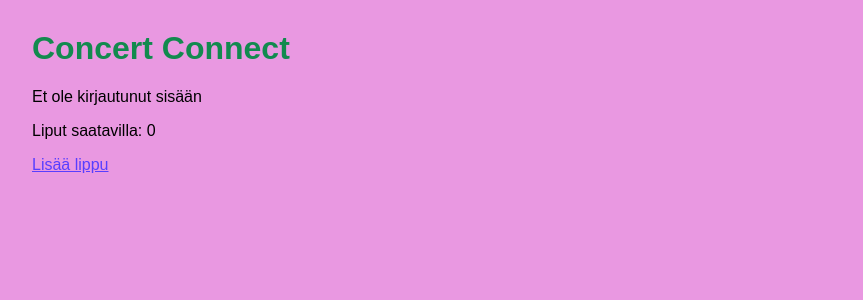
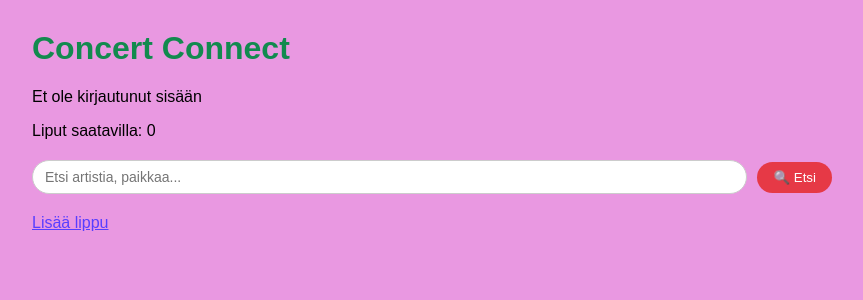
Before and after one commit to dinbarss/concert-connect, a Flask app: page / in a window 1280 px wide. Shown: the part 58-358 px from the top of the page, without its empty margins (208-1071 px from the left). Run offline with Flask 3, Linux system fonts and the light colour scheme; data that the repository does not hold is empty.

Commit message:
Add styled search bar with category support

```diff
--- a/static/style_main.css
+++ b/static/style_main.css
@@ -41,3 +41,31 @@ body {
         border-radius: 4px;
         cursor: pointer;
     }
+
+    .search-bar {
+    display: flex;
+    align-items: center;
+    gap: 10px;
+    margin: 20px 0;
+    }
+
+    .search-bar input[type="text"] {
+        flex: 1;
+        padding: 8px 12px;
+        border: 1px solid #ccc;
+        border-radius: 20px;
+        font-size: 14px;
+    }
+
+    .search-bar button {
+        padding: 8px 16px;
+        border: none;
+        border-radius: 20px;
+        background-color: #e63946;
+        color: white;
+        cursor: pointer;
+    }
+
+    .search-bar button:hover {
+        background-color: #c5303d;
+    }
--- a/templates/index.html
+++ b/templates/index.html
@@ -17,6 +17,14 @@
   </p>
 
   <p>Liput saatavilla: {{ count }}</p>
+
+  <form action="/" method="get" class="search-bar">
+    <input type="text" name="search" placeholder="Etsi artistia, paikkaa..." value="{{ search_query if search_query }}">
+    <button type="submit">🔍 Etsi</button>
+    {% if search_query %}
+      <a href="/">Näytä kaikki</a>
+    {% endif %}
+  </form>
 
   <p><a href="/new_ticket">Lisää lippu</a></p>
 
```
